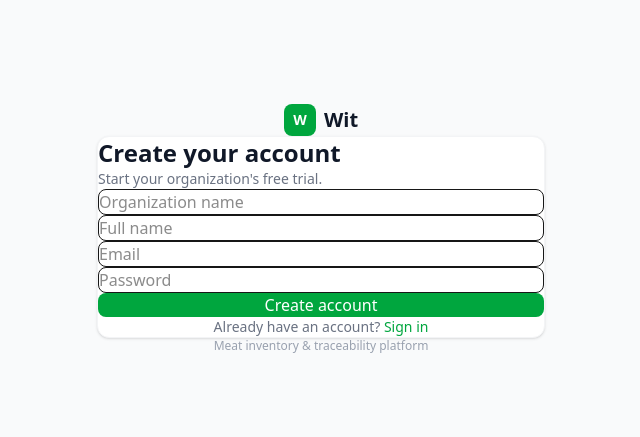
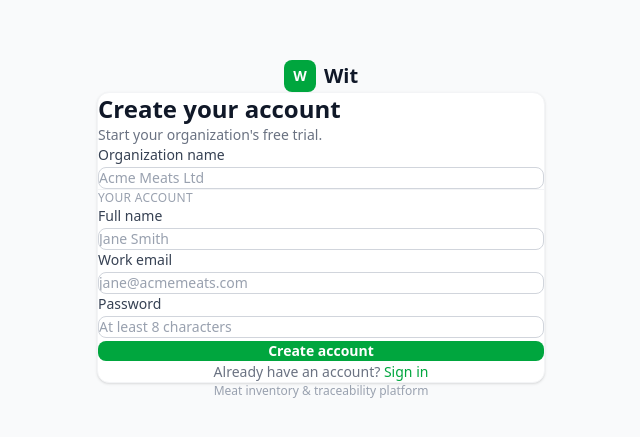
Before and after one commit to Tinkerworkss/wit-app, a Next.js app: page /signup in a window 1280 px wide. Shown: the part 171-608 px from the top of the page, without its empty margins (319-959 px from the left). Built offline with nearby package versions, Linux system fonts and the light colour scheme.

Commit message:
Update page.tsx

```diff
--- a/app/(auth)/signup/page.tsx
+++ b/app/(auth)/signup/page.tsx
@@ -30,18 +30,15 @@ export default function SignupPage() {
 
     try {
       const res = await fetch("/api/signup", {
-        method: "POST",
-        headers: {
-          "Content-Type": "application/json",
-        },
+        method: "POST", // ✅ wichtig für INVALID_REQUEST_METHOD Fix
+        headers: { "Content-Type": "application/json" },
         body: JSON.stringify(form),
       });
 
-      // ✅ safe JSON parsing (verhindert crash bei HTML error pages)
-      const data = await res.json().catch(() => null);
+      const data = await res.json().catch(() => ({}));
 
       if (!res.ok) {
-        setError(data?.error ?? "Signup failed. Please try again.");
+        setError(data?.error ?? "Something went wrong. Please try again.");
         setLoading(false);
         return;
       }
@@ -53,18 +50,17 @@ export default function SignupPage() {
         redirect: false,
       });
 
+      setLoading(false);
+
       if (result?.error) {
-        setError("Account created but login failed. Please sign in manually.");
-        setLoading(false);
-        return;
-      }
-
+        setError("Account created but sign-in failed. Please log in manually.");
+      } else {
         router.push("/dashboard");
         router.refresh();
+      }
     } catch (err) {
+      setLoading(false);
       setError("Network error. Please try again.");
-    } finally {
-      setLoading(false);
     }
   }
 
@@ -84,45 +80,77 @@ export default function SignupPage() {
       )}
 
       <form onSubmit={handleSubmit} className="space-y-4">
+        <div>
+          <label className="block text-sm font-medium text-gray-700 mb-1">
+            Organization name
+          </label>
           <input
-          placeholder="Organization name"
+            type="text"
             required
             value={form.organizationName}
             onChange={update("organizationName")}
-          className="w-full rounded-lg border px-3 py-2"
+            className="w-full rounded-lg border border-gray-300 px-3 py-2 text-sm text-gray-900 placeholder-gray-400 focus:border-green-500 focus:outline-none focus:ring-1 focus:ring-green-500"
+            placeholder="Acme Meats Ltd"
           />
+        </div>
 
+        <div className="border-t border-gray-100 pt-4">
+          <p className="text-xs text-gray-400 mb-3 uppercase tracking-wide font-medium">
+            Your account
+          </p>
+
+          <div className="space-y-4">
+            <div>
+              <label className="block text-sm font-medium text-gray-700 mb-1">
+                Full name
+              </label>
               <input
-          placeholder="Full name"
+                type="text"
                 required
                 value={form.name}
                 onChange={update("name")}
-          className="w-full rounded-lg border px-3 py-2"
+                className="w-full rounded-lg border border-gray-300 px-3 py-2 text-sm text-gray-900 placeholder-gray-400 focus:border-green-500 focus:outline-none focus:ring-1 focus:ring-green-500"
+                placeholder="Jane Smith"
               />
+            </div>
 
+            <div>
+              <label className="block text-sm font-medium text-gray-700 mb-1">
+                Work email
+              </label>
               <input
                 type="email"
-          placeholder="Email"
                 required
+                autoComplete="email"
                 value={form.email}
                 onChange={update("email")}
-          className="w-full rounded-lg border px-3 py-2"
+                className="w-full rounded-lg border border-gray-300 px-3 py-2 text-sm text-gray-900 placeholder-gray-400 focus:border-green-500 focus:outline-none focus:ring-1 focus:ring-green-500"
+                placeholder="jane@acmemeats.com"
               />
+            </div>
 
+            <div>
+              <label className="block text-sm font-medium text-gray-700 mb-1">
+                Password
+              </label>
               <input
                 type="password"
-          placeholder="Password"
                 required
                 minLength={8}
+                autoComplete="new-password"
                 value={form.password}
                 onChange={update("password")}
-          className="w-full rounded-lg border px-3 py-2"
+                className="w-full rounded-lg border border-gray-300 px-3 py-2 text-sm text-gray-900 placeholder-gray-400 focus:border-green-500 focus:outline-none focus:ring-1 focus:ring-green-500"
+                placeholder="At least 8 characters"
               />
+            </div>
+          </div>
+        </div>
 
         <button
           type="submit"
           disabled={loading}
-          className="w-full rounded-lg bg-green-600 px-4 py-2 text-white"
+          className="w-full rounded-lg bg-green-600 px-4 py-2 text-sm font-semibold text-white hover:bg-green-700 focus:outline-none focus:ring-2 focus:ring-green-500 focus:ring-offset-2 disabled:opacity-50 disabled:cursor-not-allowed transition-colors"
         >
           {loading ? "Creating account…" : "Create account"}
         </button>
@@ -130,7 +158,7 @@ export default function SignupPage() {
 
       <p className="mt-6 text-center text-sm text-gray-500">
         Already have an account?{" "}
-        <Link href="/login" className="text-green-600">
+        <Link href="/login" className="font-medium text-green-600 hover:text-green-500">
           Sign in
         </Link>
       </p>
```
Lines whose indentation alone changed are shown as unchanged.
